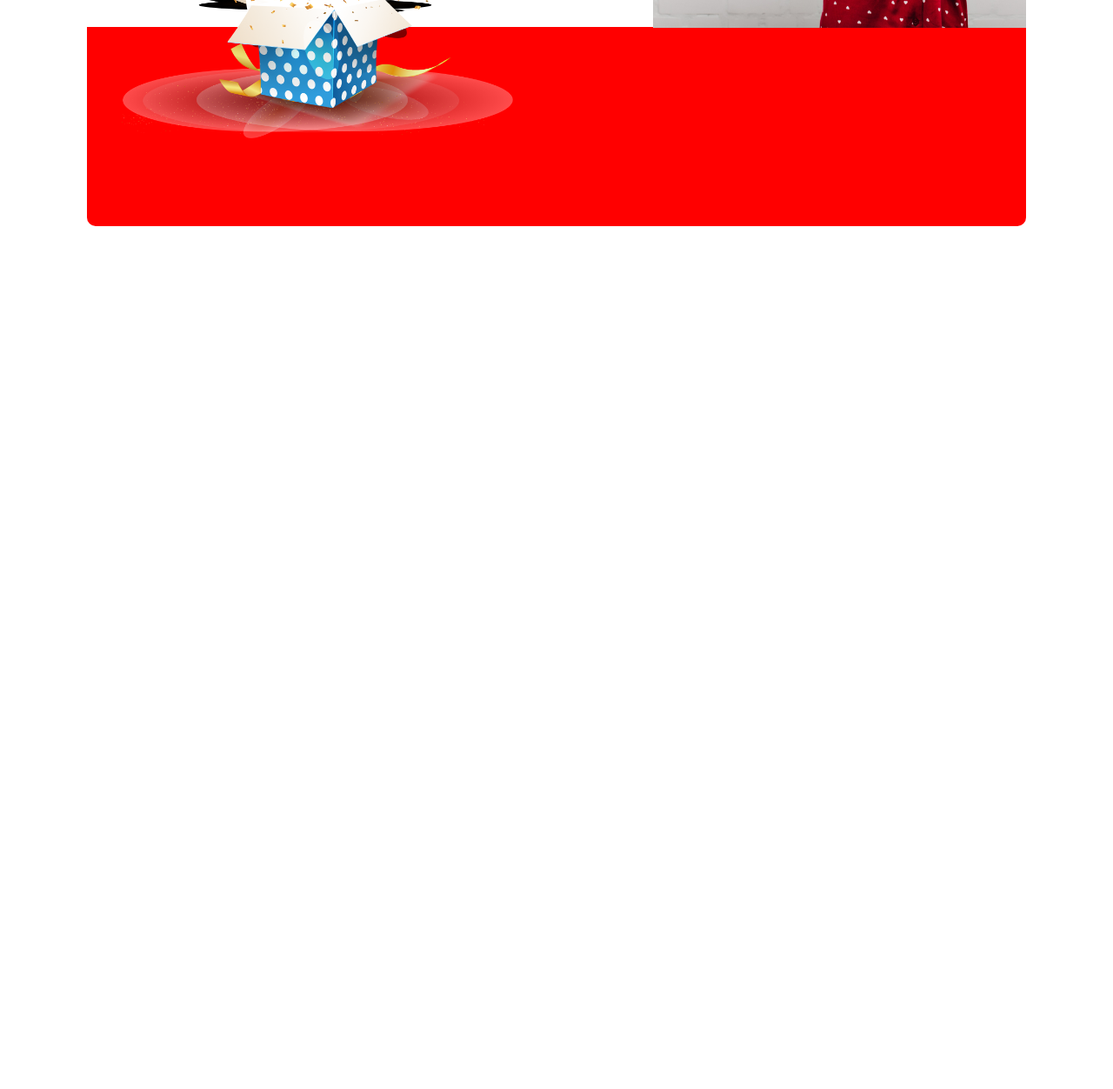
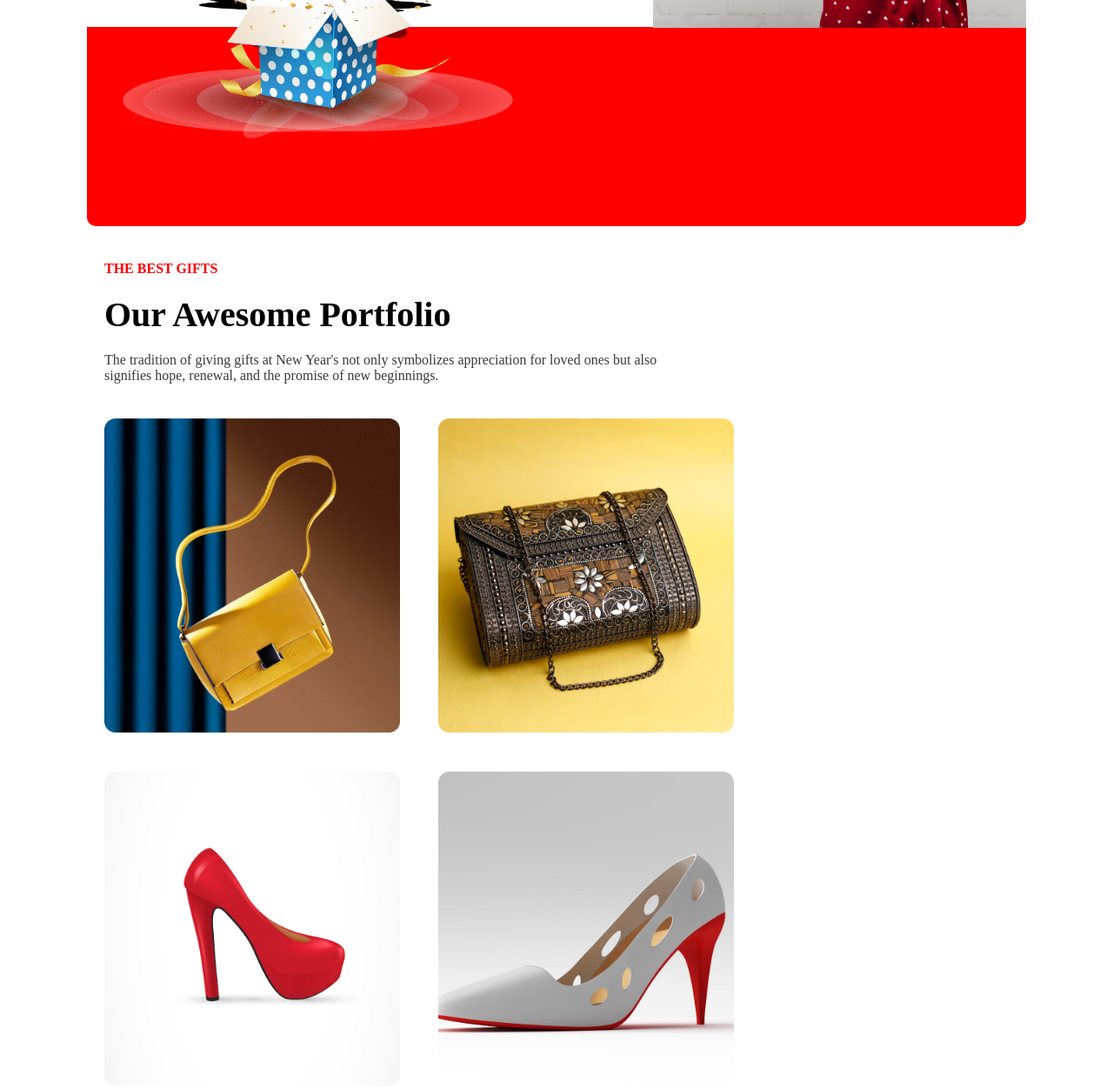
Before and after one commit to sazid0101/new-year-project, a plain HTML site: page index.html in a window 1280 px wide. Shown: the part 3698-4950 px from the top of the page at 87% size. Before the commit the page ends 3998 px from the top, so only its background shows below. Drawn offline with Linux system fonts and the light colour scheme.

Commit message:
gift section complete

```diff
--- a/css/style.css
+++ b/css/style.css
@@ -168,3 +168,16 @@
     padding-bottom: 223px;
 
 }
+/*our awesome portfolio part*/
+.gift-section{
+    width: 700px;
+    margin-top: 40px;
+}
+.gift-img{
+    max-width: 340px;
+}
+.gift-img:hover{
+    /* border: 2px solid red; */
+    transform: scale(1.1);
+
+}
--- a/index.html
+++ b/index.html
@@ -68,9 +68,24 @@
             <div class="holiday-sale-img">
                 <img class="holiday-img-1" src="resources/Group 75.png" alt="">
                 <img class="holiday-img-2" src="resources/Group 44.png" alt="">
-
             </div>
         </div>
+        <!--our awesome portfolio part-->
+        <section>
+            <div class="gift-section">
+                <h4 class="gift-head, red">THE BEST GIFTS</h4>
+                <h1 class="gift-title, coming-soon-head2">Our Awesome Portfolio</h1>
+                <p class="gift-description, coming-soon-description">The tradition of giving gifts at New Year's not only symbolizes appreciation for loved ones but also signifies hope, renewal, and the promise of new beginnings.</p>
+            </div>
+            <div class="gift-img-gallery">
+                <img class="gift-img" src="resources/Rectangle 3.png" alt="">
+                <img class="gift-img" src="resources/Rectangle 4.png" alt="">
+                <img class="gift-img" src="resources/Rectangle 5.png" alt="">
+                <img class="gift-img" src="resources/Rectangle 6.png" alt="">
+                <img class="gift-img" src="resources/Rectangle 7.png" alt="">
+                <img class="gift-img" src="resources/Rectangle 8.png" alt="">
+            </div>
+        </section>
     </main>
     <footer></footer>
 </body>
```
